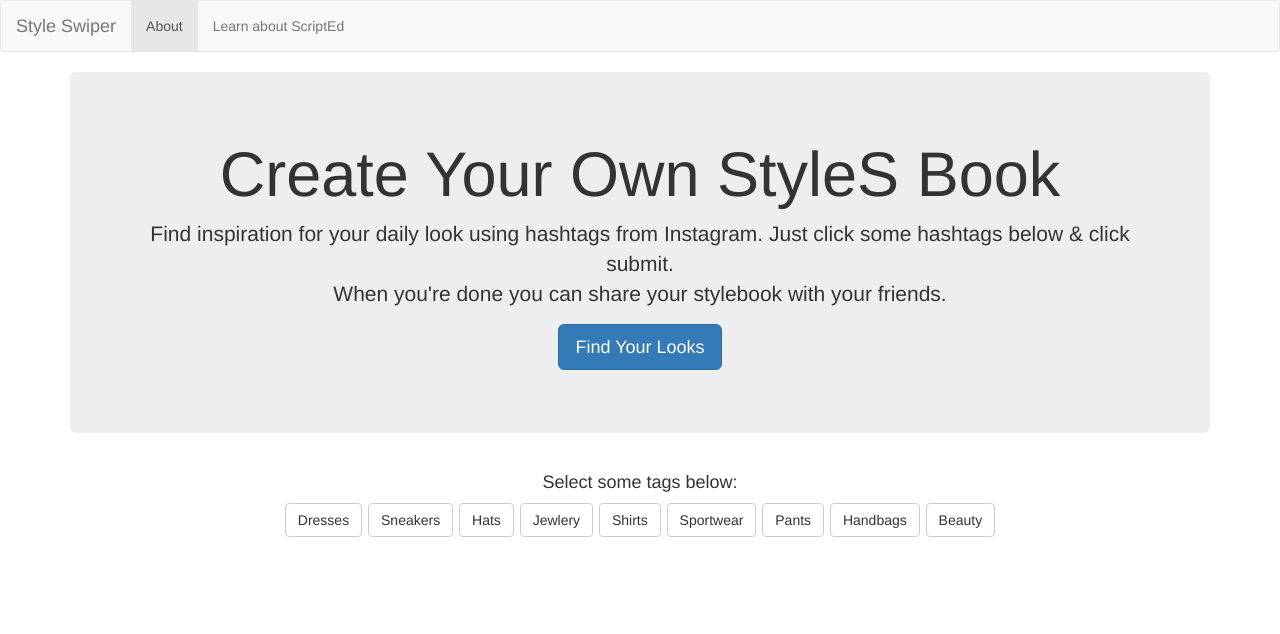
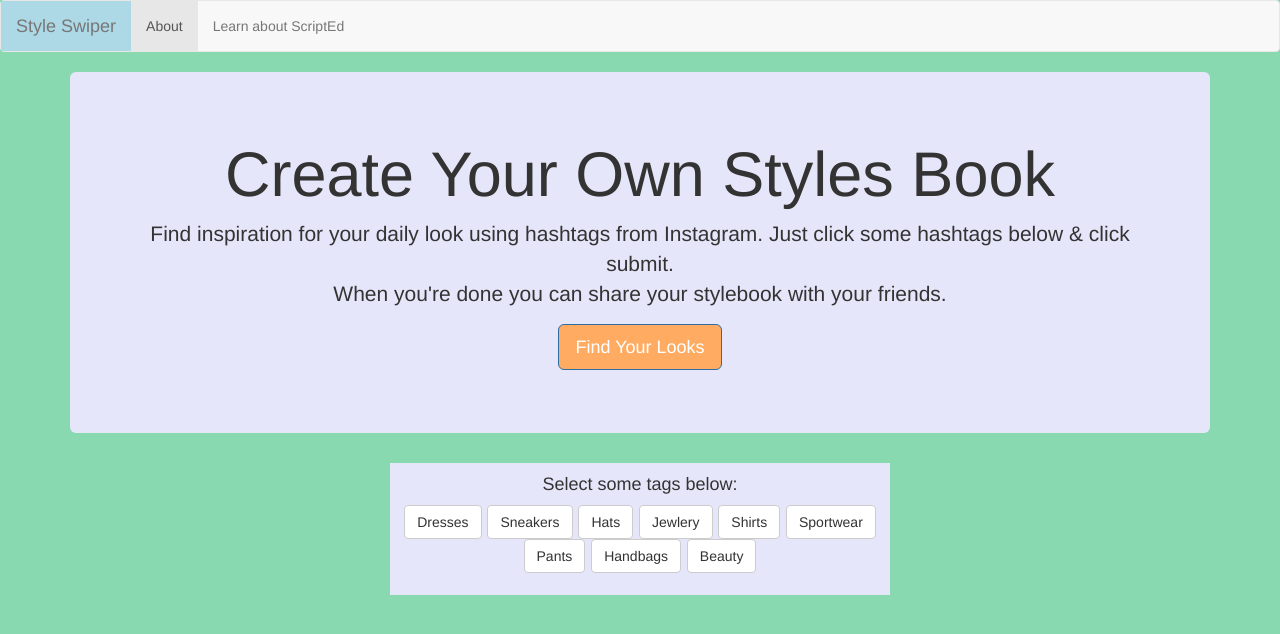
Before and after one commit to aziz512/styleswiper, a plain HTML site: page index.html in a window 1280 px wide. Drawn offline with nearby package versions, Linux system fonts and the light colour scheme.

Commit message:
Change button color

```diff
--- a/index.html
+++ b/index.html
@@ -6,6 +6,7 @@
        <!-- Latest compiled and minified CSS -->
        <link rel="stylesheet" href="https://maxcdn.bootstrapcdn.com/bootstrap/3.3.6/css/bootstrap.min.css" integrity="sha384-1q8mTJOASx8j1Au+a5WDVnPi2lkFfwwEAa8hDDdjZlpLegxhjVME1fgjWPGmkzs7" crossorigin="anonymous">
        <link rel="stylesheet" href="css/search.css" type="text/css" />
+       <link rel="stylesheet" href="style.css" type="text/css" />
         <script type="text/javascript">
             var userTags = [];
             function sendHashtags(hashtagsArray)
@@ -54,7 +55,7 @@
 
     <div class="container">
         <div class="jumbotron">
-  <h1>Create Your Own StyleS Book</h1>
+  <h1>Create Your Own Styles Book</h1>
   <p>Find inspiration for your daily look using hashtags from Instagram. Just click some hashtags below &  click submit.<br>When you're done you can share your stylebook with your friends.</p>
   <p><a class="btn btn-primary btn-lg" href="#" role="button" id ="submitButton">Find Your Looks</a></p>
   </div>
--- a/style.css
+++ b/style.css
@@ -1,5 +1,5 @@
 body{
-
+  background-color:#88d8b0;
 }
 
 img{
@@ -53,3 +53,6 @@ background:lavender;
 .btn-default:hover{
     background-color: #f9ceea;
 }
+a.btn.btn-primary.btn-lg{
+   background-color:#ffac62;
+}
```
